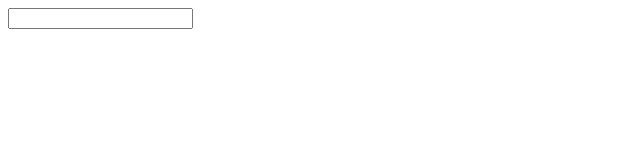
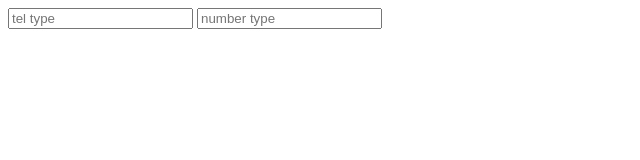
Before and after one commit to secretmessage/secretmessage.github.io, a plain HTML site: page index.html in a window 1280 px wide. Shown: the whole page, without its empty margins (0-640 px from the left). Drawn offline with Linux system fonts and the light colour scheme.

Commit message:
add everything

```diff
--- a/index.html
+++ b/index.html
@@ -7,7 +7,8 @@
 
 <body>
     <form>
-        <input type="tel" maxlength="11" />
+        <input type="tel" maxlength="11" placeholder="tel type"/>
+        <input type="number" maxlength="11" placeholder="number type"/>
     </form>
 </body>
 </html>
```
